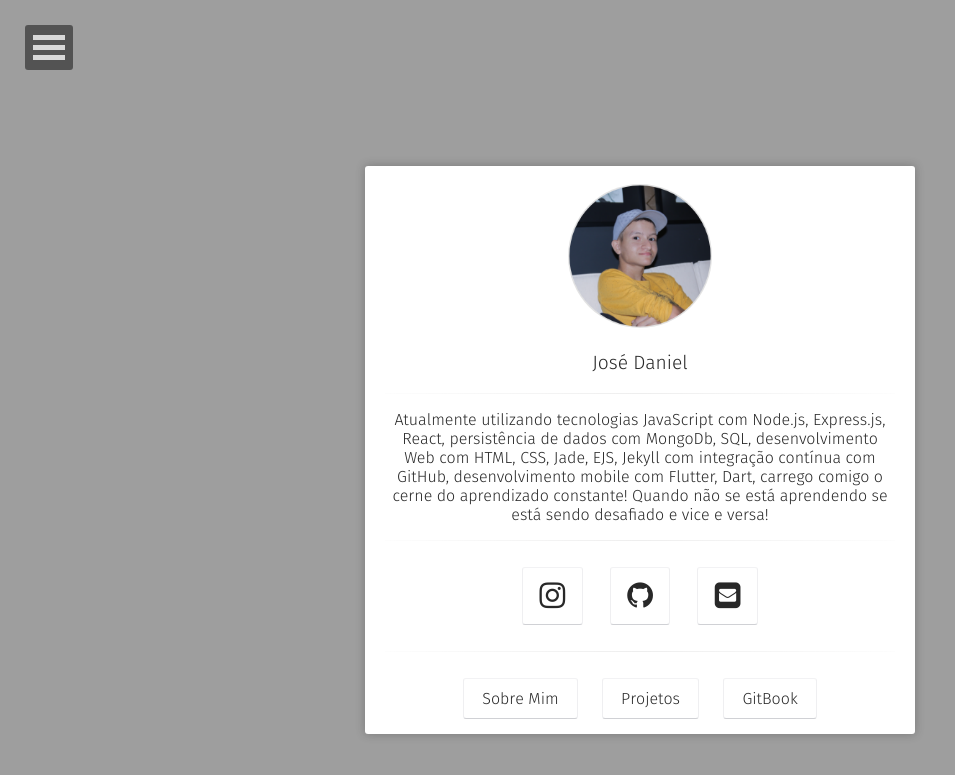
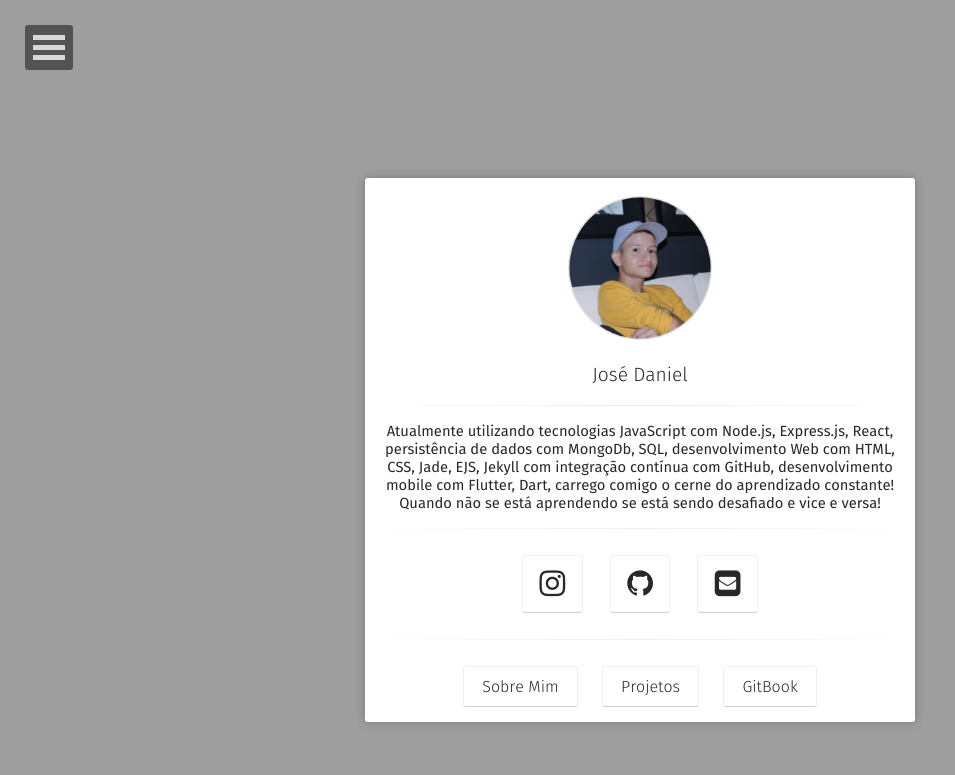
Before and after one commit to jsdaniell/jsdaniell.github.io, a Jekyll site: the page built from index.html, in a window 1280 px wide. Shown: the top 775 px of the page, without its empty margins (0-955 px from the left). Built offline with Jekyll 4.4.1, drawn with Linux system fonts in a browser that asks for light colours; some web fonts are replaced.

Commit message:
bio font weight changed

```diff
--- a/_layouts/home.html
+++ b/_layouts/home.html
@@ -26,7 +26,7 @@ layout: compress
                     <hr class="hr-line">
                     <h3 class="title">
                         <a href="{{ site.url }}">
-                        	<p style="font-size:1rem;font-weight:300">{{ site.bio }}</p>
+                        	<p style="font-size:0.92rem;font-weight:400">{{ site.bio }}</p>
 			            </a>
                     </h3>
                     {% include social-links.html %}
```
